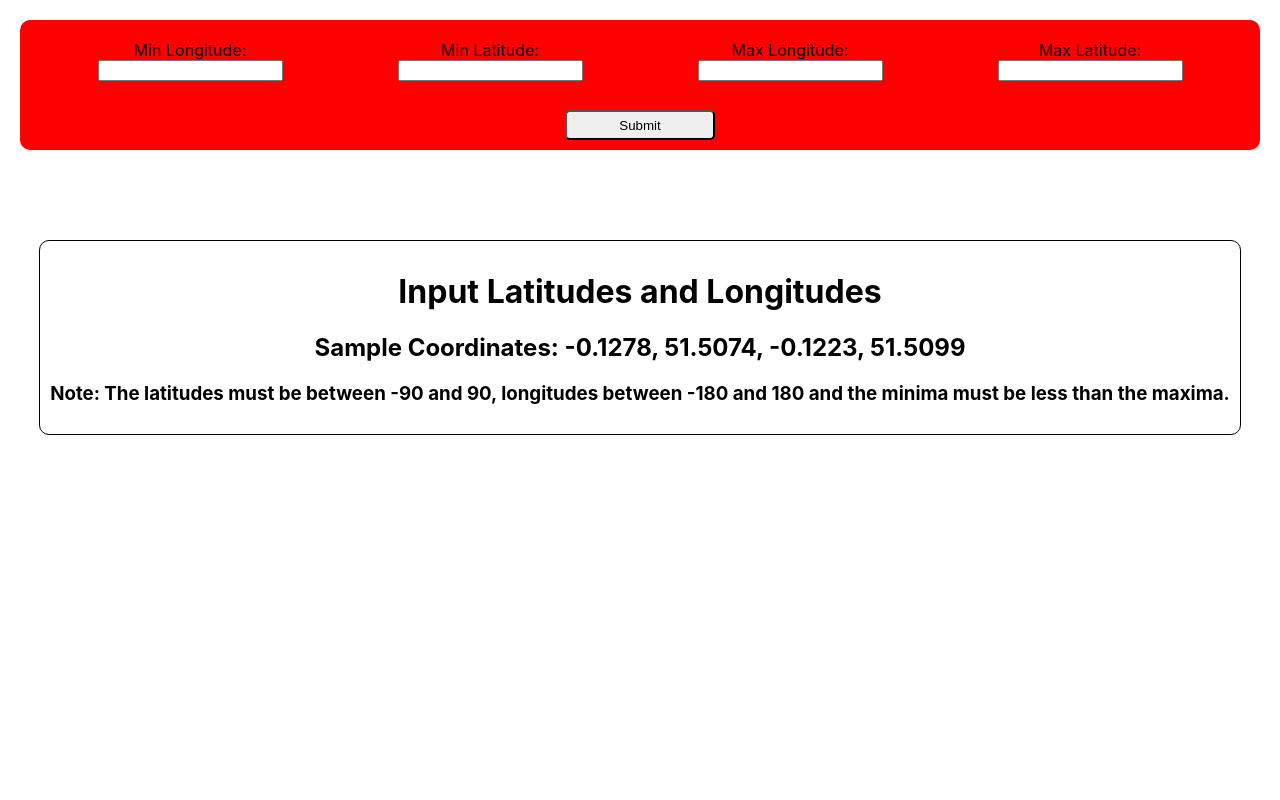
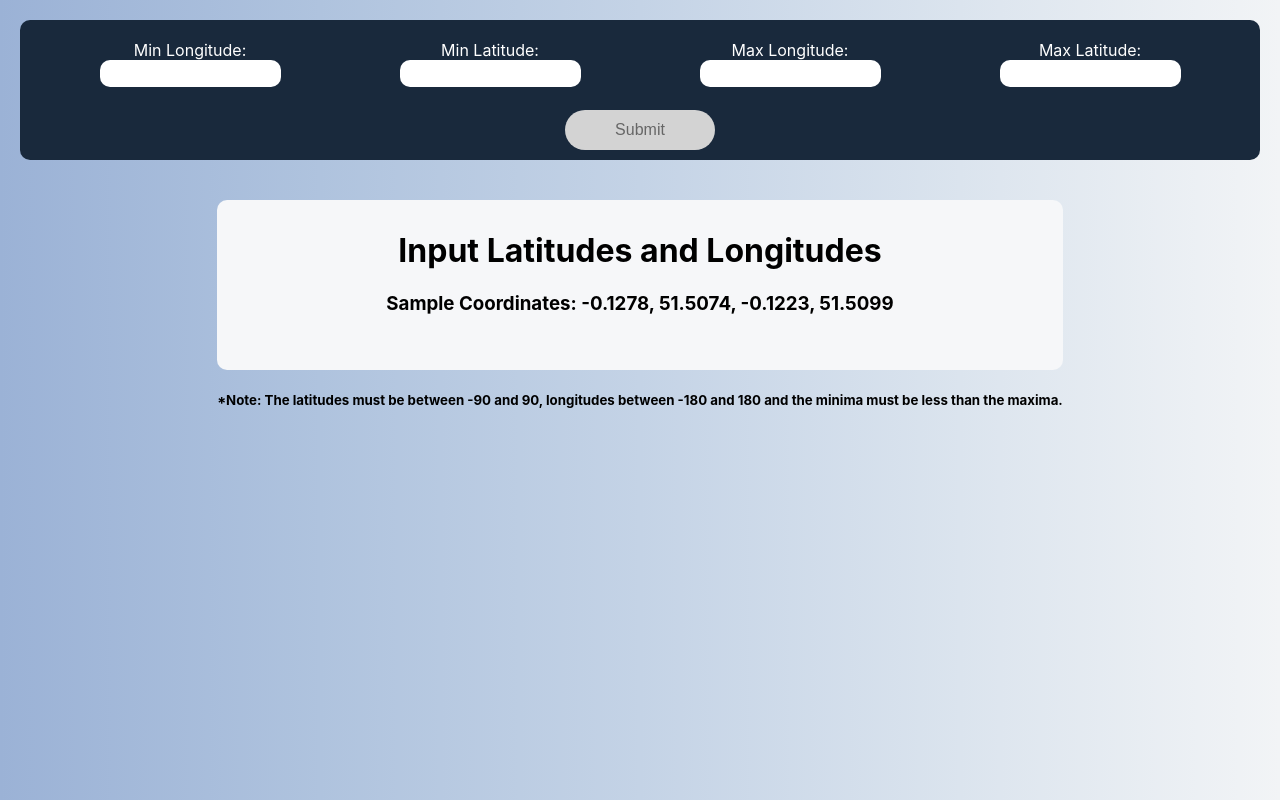
Before and after one commit to rauld323/osm-project, a React (Create React App) app: page / in a window 1280 px wide. Built offline with nearby package versions, Linux system fonts and the light colour scheme.

Commit message:
add styling to button and form

```diff
--- a/src/App.jsx
+++ b/src/App.jsx
@@ -79,5 +79,5 @@ export default App;
 const StyledContainer = styled.div`
   display: flex;
   justify-content: space-around;
-  margin-top: 70px;
+  margin-top: 20px;
 `;
--- a/src/components/EmptyFrame.jsx
+++ b/src/components/EmptyFrame.jsx
@@ -3,15 +3,16 @@ import styled from "styled-components";
 
 const EmptyFrame = () => {
   return (
-    <StyledFrame>
-      <h1>Input Latitudes and Longitudes</h1>
-      <h2>Sample Coordinates: -0.1278, 51.5074, -0.1223, 51.5099 </h2>
-
-      <h3>
-        Note: The latitudes must be between -90 and 90, longitudes between -180
+    <FrameContainer>
+      <StyledFrame>
+        <h1>Input Latitudes and Longitudes</h1>
+        <h3>Sample Coordinates: -0.1278, 51.5074, -0.1223, 51.5099 </h3>
+      </StyledFrame>
+      <h5>
+        *Note: The latitudes must be between -90 and 90, longitudes between -180
         and 180 and the minima must be less than the maxima.
-      </h3>
-    </StyledFrame>
+      </h5>
+    </FrameContainer>
   );
 };
 
@@ -19,9 +20,13 @@ export default EmptyFrame;
 
 const StyledFrame = styled.div`
   max-width: 1200px;
-  border: black solid 1px;
+  min-height: 150px;
   border-radius: 10px;
   text-align: center;
+  padding: 10px;
+  background-color: #f6f7f9;
+`;
+
+const FrameContainer = styled.div`
   margin: 20px;
-  padding: 10px;
 `;
--- a/src/components/Form.jsx
+++ b/src/components/Form.jsx
@@ -18,21 +18,26 @@ const Form = ({
   const handleCoordinateInput = (e, setInput) => {
     setInput(e.target.value);
   };
+
+  const allInputFieldsAreFilled =
+    maxLatitude & maxLongitute & minLatitude & minLongitute ? false : true;
   return (
     <div
       style={{
         display: "flex",
         flexDirection: "column",
-        backgroundColor: "red",
+        backgroundColor: "#19293c",
+        opacity: 1,
         margin: "20px",
         borderRadius: "10px",
         paddingBottom: "10px",
+        color: "white",
       }}
     >
       <StyledForm>
         <StyledLabel>
           <div>Min Longitude:</div>
-          <input
+          <StyledInput
             type="number"
             min="-90"
             required
@@ -42,7 +47,7 @@ const Form = ({
         </StyledLabel>
         <StyledLabel>
           Min Latitude:
-          <input
+          <StyledInput
             type="number"
             min="-180"
             required
@@ -52,7 +57,7 @@ const Form = ({
         </StyledLabel>
         <StyledLabel>
           Max Longitude:
-          <input
+          <StyledInput
             type="number"
             max="90"
             required
@@ -62,7 +67,7 @@ const Form = ({
         </StyledLabel>
         <StyledLabel>
           Max Latitude:
-          <input
+          <StyledInput
             type="number"
             max="180"
             required
@@ -72,6 +77,7 @@ const Form = ({
         </StyledLabel>
       </StyledForm>
       <StyledButton
+        disabled={allInputFieldsAreFilled}
         onClick={() =>
           getCoordinateData(buildCoordinateString, setData, setVisibleData)
         }
@@ -102,9 +108,27 @@ const StyledLabel = styled.label`
   align-items: center;
 `;
 
+const StyledInput = styled.input`
+  border: none;
+  outline-style: none;
+  height: 25px;
+  border-radius: 10px;
+  &:focus {
+    background-color: #dadfe8;
+  }
+`;
+
 const StyledButton = styled.button`
   width: 150px;
-  height: 30px;
+  height: 40px;
   align-self: center;
-  border-radius: 5px;
+  border-radius: 30px;
+  background-color: ${(props) => (props.disabled ? "#D3D3D3" : "#3990f7")};
+  color: ${(props) => (props.disabled ? "#666666" : "white")};
+  border: none;
+  font-size: 16px;
+  cursor: ${(props) => (props.disabled ? "not-allowed" : "pointer")};
+  &:hover {
+    background-color: ${(props) => (props.disabled ? "none" : "#0069d9")};
+  }
 `;
--- a/src/index.css
+++ b/src/index.css
@@ -1,13 +1,21 @@
 body {
   margin: 0;
-  font-family: -apple-system, BlinkMacSystemFont, 'Segoe UI', 'Roboto', 'Oxygen',
-    'Ubuntu', 'Cantarell', 'Fira Sans', 'Droid Sans', 'Helvetica Neue',
+  font-family: -apple-system, BlinkMacSystemFont, "Segoe UI", "Roboto", "Oxygen",
+    "Ubuntu", "Cantarell", "Fira Sans", "Droid Sans", "Helvetica Neue",
     sans-serif;
   -webkit-font-smoothing: antialiased;
   -moz-osx-font-smoothing: grayscale;
+  background-image: linear-gradient(
+    to right,
+    #9bb2d6,
+    #afc3de,
+    #c4d3e6,
+    #dbe4ee,
+    #f2f4f6
+  );
 }
 
 code {
-  font-family: source-code-pro, Menlo, Monaco, Consolas, 'Courier New',
+  font-family: source-code-pro, Menlo, Monaco, Consolas, "Courier New",
     monospace;
 }
```
